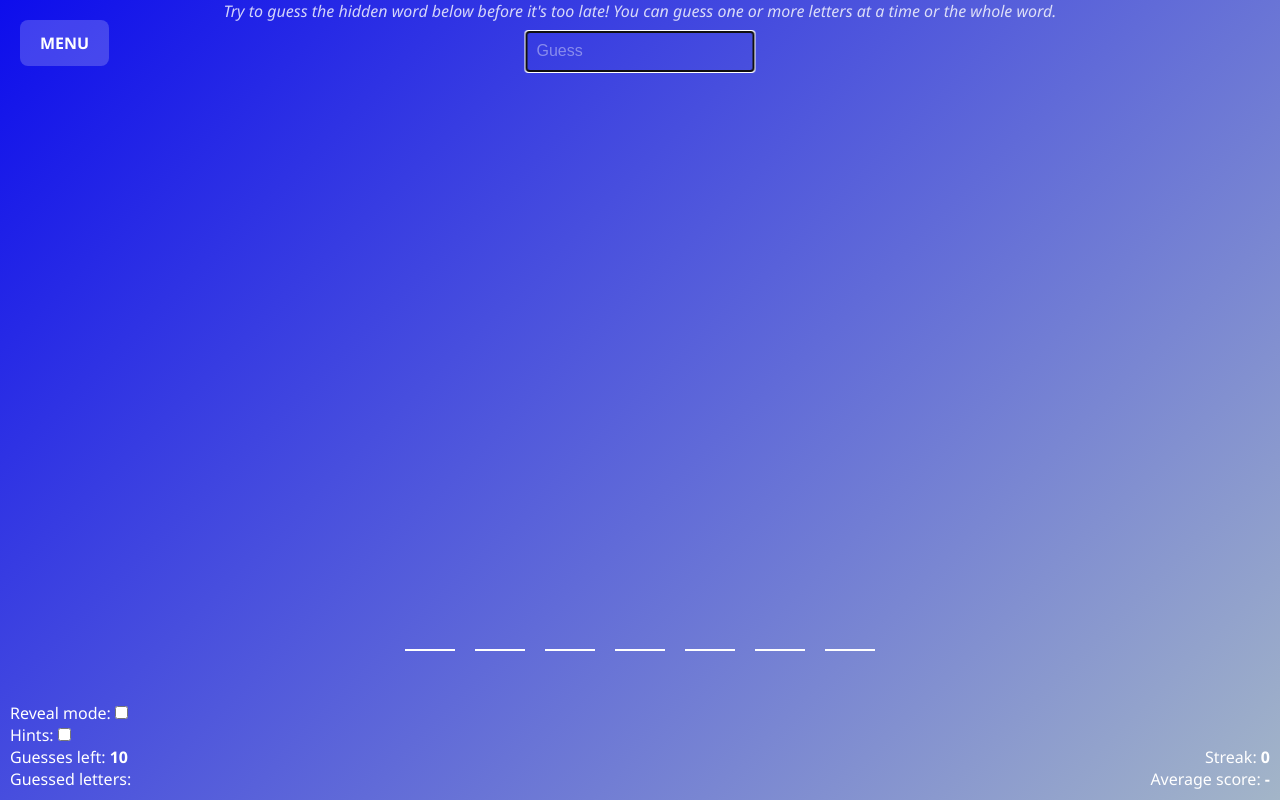
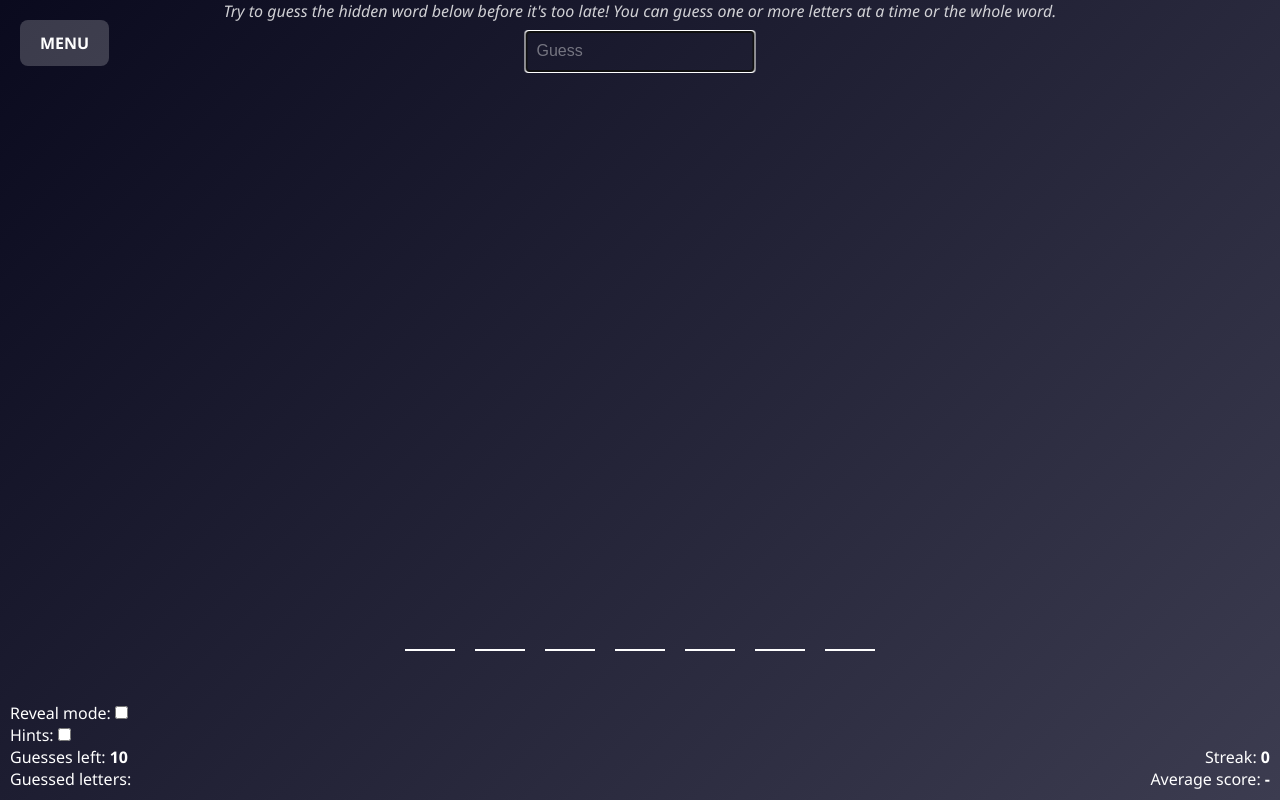
Before and after one commit to JefthaNizaam01/Hangman, a Flask app: page /play in a window 1280 px wide. Run offline with Flask 3, Linux system fonts and the light colour scheme.

Commit message:
backgroundupdate

```diff
--- a/templates/play.html
+++ b/templates/play.html
@@ -23,6 +23,7 @@
       <div>Streak: <span class="streak bold">0</span></div>
       <div>Average score: <span class="score bold">-</span></div>
     </span>
+
     <style>
         * {
             margin: 0;
@@ -32,8 +33,8 @@
         body {
             transition: .2s background;
             font-family: 'Segoe UI', 'Roboto', arial, sans-serif;
-        background: rgb(154, 110, 119);
-        background: linear-gradient(135deg, rgb(13, 13, 236) 0%, rgb(163, 181, 200) 100%);
+            background: rgb(30, 30, 30);
+            background: linear-gradient(135deg, rgb(10, 10, 30) 0%, rgb(60, 60, 80) 100%);
             color: white;
             height: 100vh;
             overflow: hidden; /* Prevent body overflow */
@@ -172,8 +173,8 @@
                 stroke-dashoffset: 0;
             }
         }
+    </style>
 
-</style>
     <script>
         const guessForm = document.getElementById('guess-form');
         const guessInput = document.getElementById('guess-input');
```
Lines whose indentation alone changed are shown as unchanged.
